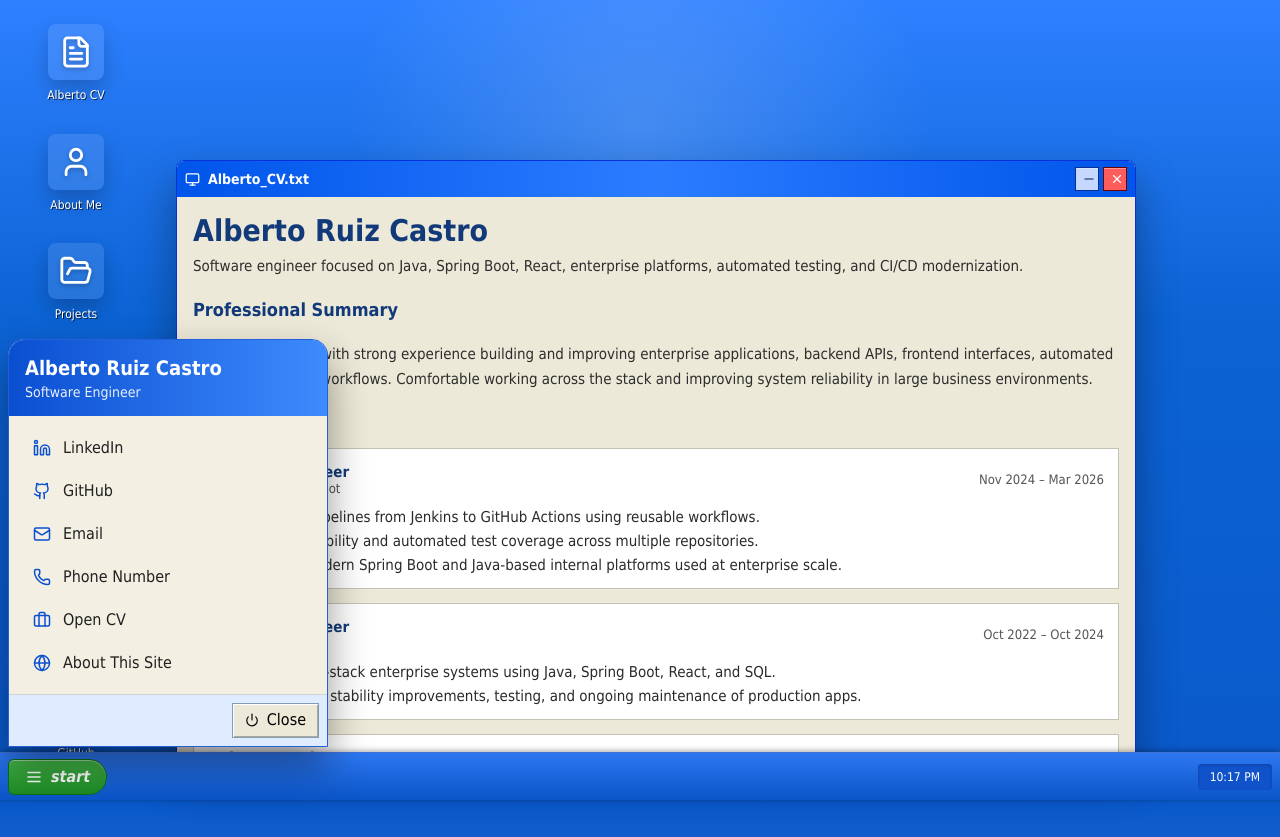
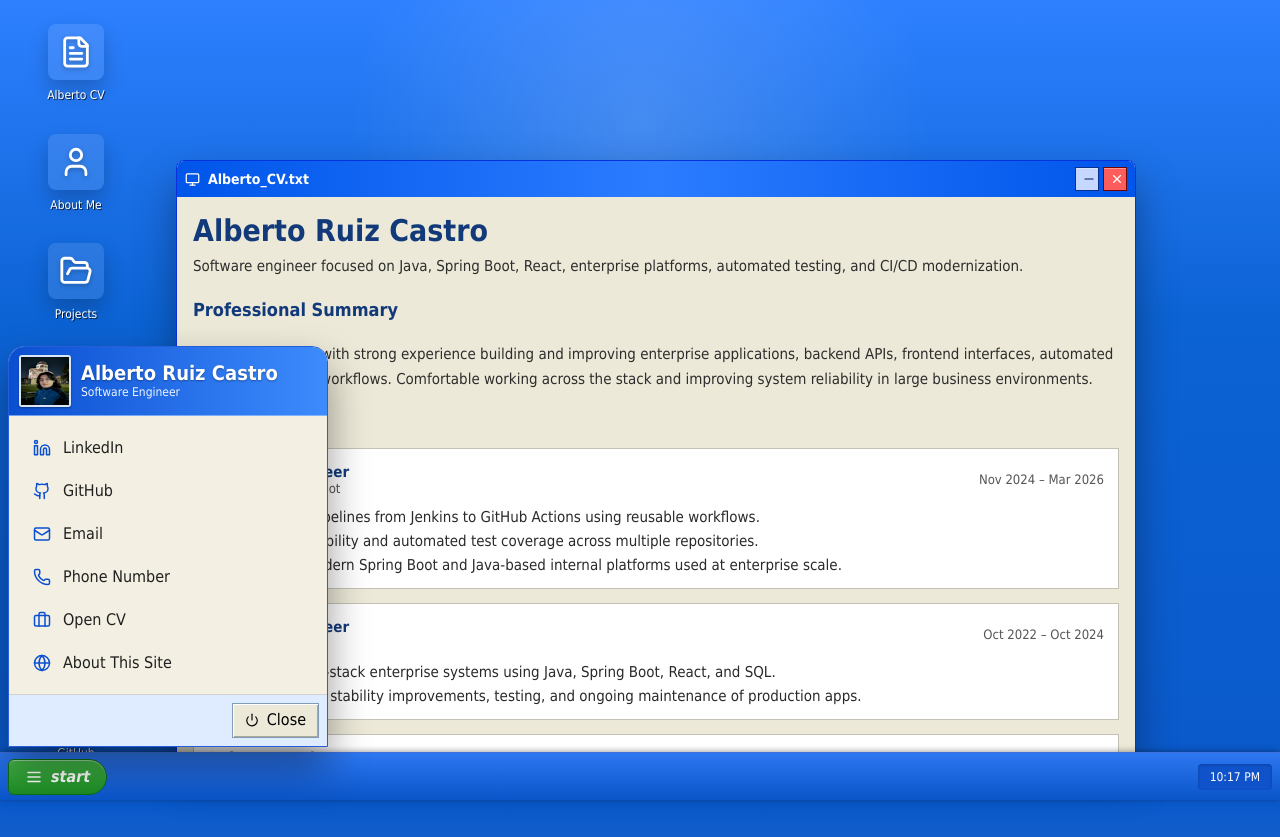
Before and after one commit to AlbertoDeveloper/windows-xp-portfolio, a React (Vite) app: page / in a window 1280 px wide. Both pictures are taken after a click on the button "start". Built offline with nearby package versions, Linux system fonts and the light colour scheme.

Commit message:
added profile picture to menu

```diff
--- a/src/components/StartMenu.jsx
+++ b/src/components/StartMenu.jsx
@@ -1,6 +1,7 @@
 import React from 'react'
 import { Briefcase, Github, Globe, Linkedin, Mail, Phone, Power } from 'lucide-react'
 import { profile } from '../data/portfolio'
+import profilePhoto from '../resources/Alberto.jpg'
 import '../styles/StartMenu.css'
 
 export default function StartMenu({ isOpen, onClose, onOpenWindow }) {
@@ -9,8 +10,13 @@ export default function StartMenu({ isOpen, onClose, onOpenWindow }) {
   return (
     <div className="start-menu">
       <div className="start-menu__header">
-        <div className="start-menu__name">{profile.name}</div>
-        <div className="start-menu__role">{profile.role}</div>
+        <div className="start-menu__avatar-wrap">
+          <img src={profilePhoto} alt={`${profile.name} profile`} className="start-menu__avatar" />
+        </div>
+        <div className="start-menu__identity">
+          <div className="start-menu__name">{profile.name}</div>
+          <div className="start-menu__role">{profile.role}</div>
+        </div>
       </div>
 
       <div className="start-menu__list">
--- a/src/styles/StartMenu.css
+++ b/src/styles/StartMenu.css
@@ -11,20 +11,46 @@
 }
 
 .start-menu__header {
+  display: flex;
+  align-items: center;
+  gap: 10px;
+  border-bottom: 1px solid rgba(166, 206, 255, 0.65);
   background: linear-gradient(to right, #0b4fd1, #3d8bfd);
-  padding: 16px;
+  padding: 8px 10px;
   color: white;
 }
 
+.start-menu__avatar-wrap {
+  flex-shrink: 0;
+  border: 2px solid rgba(255, 255, 255, 0.85);
+  border-radius: 3px;
+  box-shadow: 0 1px 2px rgba(0, 0, 0, 0.35);
+}
+
+.start-menu__avatar {
+  display: block;
+  height: 48px;
+  width: 48px;
+}
+
+.start-menu__identity {
+  min-width: 0;
+}
+
 .start-menu__name {
+  overflow: hidden;
+  text-overflow: ellipsis;
+  white-space: nowrap;
   font-size: 20px;
   font-weight: 700;
+  line-height: 1;
+  text-shadow: 0 1px 2px rgba(0, 0, 0, 0.35);
 }
 
 .start-menu__role {
-  margin-top: 4px;
-  font-size: 14px;
-  opacity: 0.9;
+  margin-top: 2px;
+  font-size: 12px;
+  opacity: 0.92;
 }
 
 .start-menu__list {
@@ -69,4 +95,9 @@
   .start-menu {
     width: min(92vw, 320px);
   }
+
+  .start-menu__avatar {
+    height: 42px;
+    width: 42px;
+  }
 }
```
Also changed, not shown: public/profile-placeholder.svg (added), src/resources/Alberto.jpg (added).
